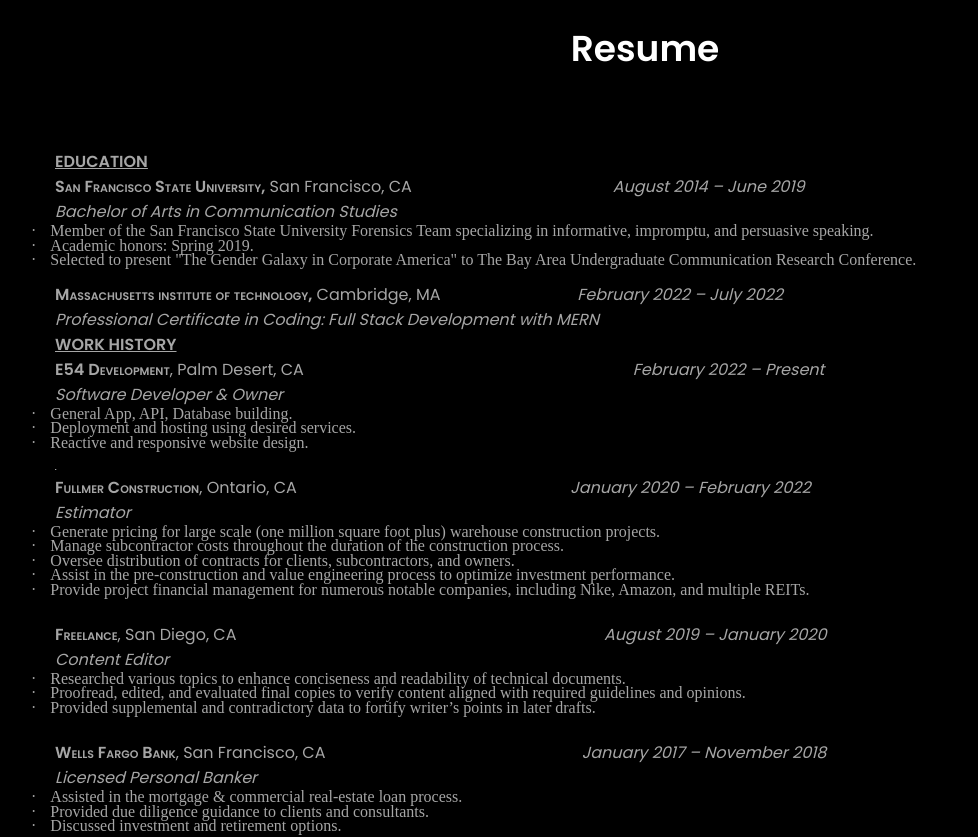
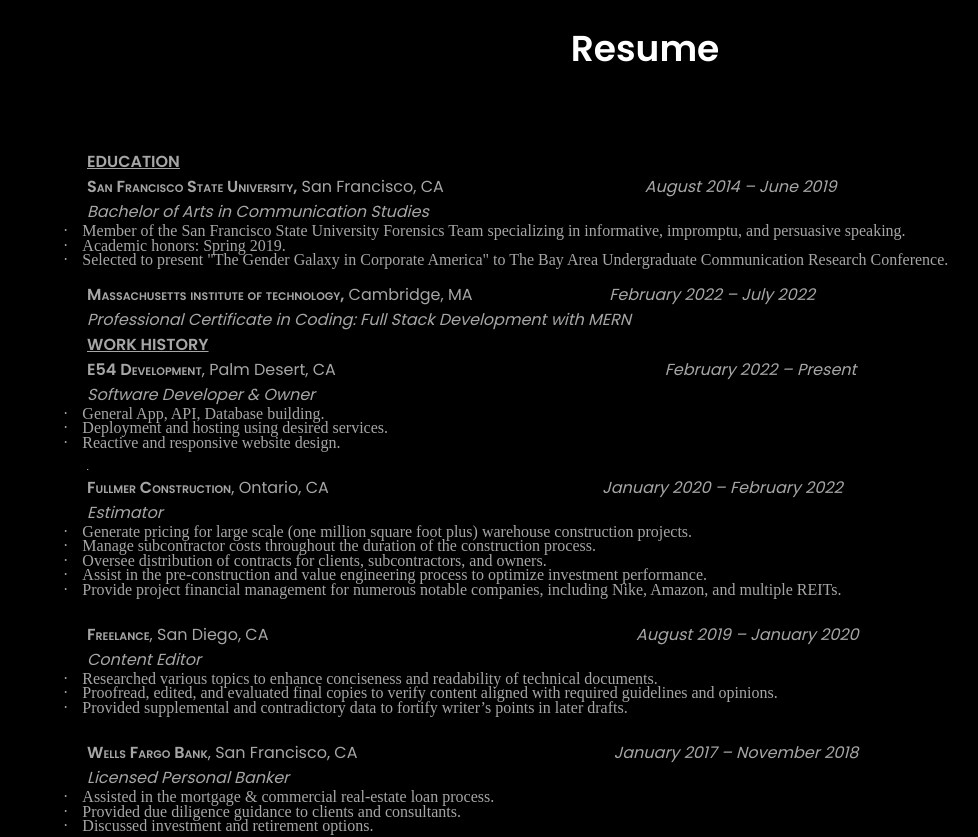
Before and after one commit to JBecerra601/JBecerra601.github.io, a plain HTML site: page index.html in a window 1280 px wide. Shown: the part 2040-2877 px from the top of the page, without its empty margins (45-1023 px from the left). Drawn offline with nearby package versions, Linux system fonts and the light colour scheme.

Commit message:
commit to main

```diff
--- a/index.html
+++ b/index.html
@@ -92,7 +92,7 @@
     <section class="projects section" id="projects">
         <h2 data-heading="" class="section__title">Resume</h2>
 
-<div class=WordSection1>
+<div class="about__description">
 
     <p class=MsoNormal><span style='font-size:8.0pt;text-transform:uppercase'>&nbsp;</span></p>
 
```
